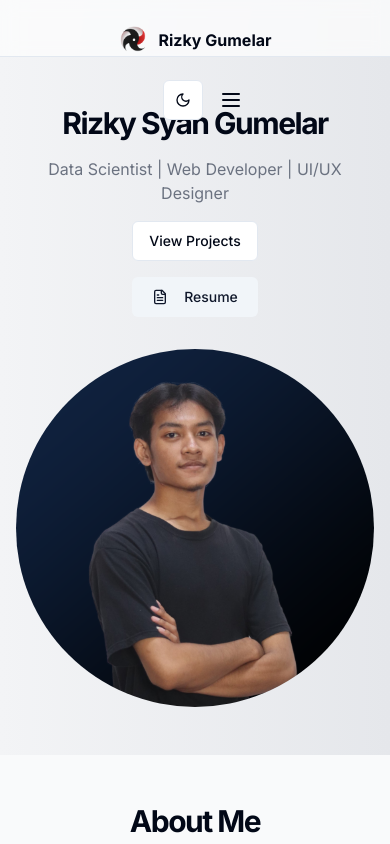
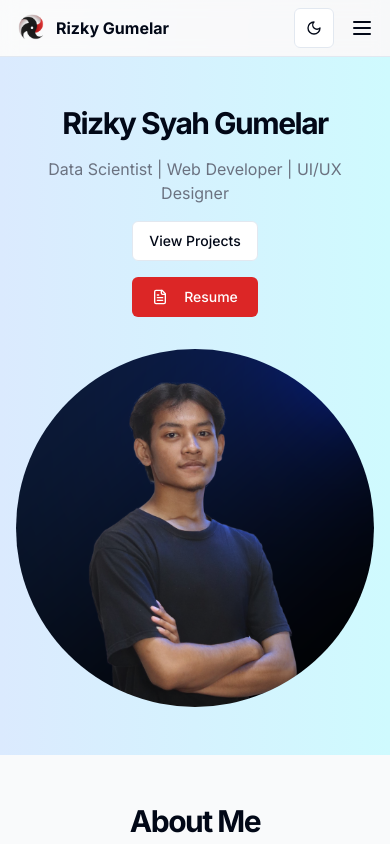
Before and after one commit to rizky-gumelar/rizky-gumelar.github.io, a Next.js app: page / in a window 390 px wide. Shown: the top 844 px of the page. Built offline with nearby package versions, Linux system fonts and the light colour scheme.

Commit message:
fix responsive

```diff
--- a/app/page.tsx
+++ b/app/page.tsx
@@ -17,7 +17,7 @@ export default function Home() {
   return (
     <div className="flex flex-col items-center justify-center min-h-screen">
       {/* Hero Section */}
-      <section className="w-full py-12 md:py-16 lg:py-24 xl:py-40 bg-gradient-to-r from-gray-100 to-gray-200 dark:from-gray-900 dark:to-gray-800">
+      <section className="w-full py-12 md:py-16 lg:py-24 xl:py-40 bg-gradient-to-r from-blue-100 to-cyan-100 dark:from-blue-900 dark:to-cyan-900">
         <div className="container px-4 md:px-6">
           <div className="flex flex-col md:flex-row items-center justify-between space-y-8 md:space-y-0 md:space-x-8">
             <div className="flex flex-col items-center md:items-start space-y-4 text-center md:text-left md:w-1/2">
@@ -31,7 +31,7 @@ export default function Home() {
                 <Button variant="outline" asChild>
                   <Link href="#projects">View Projects</Link>
                 </Button>
-                <Button variant="secondary" asChild>
+                <Button variant="secondary" asChild className="bg-red-600 hover:bg-red-700 text-white">
                   <Link href="/MyCV.pdf" target="_blank">
                     <FileText className="mr-2 h-4 w-4" /> Resume
                   </Link>
@@ -39,7 +39,7 @@ export default function Home() {
               </div>
             </div>
             <div className="md:w-1/2 flex justify-center animate-fade-in animation-delay-600">
-              <Image src="/pic2.png" alt="Rizky Syah Gumelar" width={400} height={400} className="rounded-full" />
+              <Image src="/pic3.png" alt="Rizky Syah Gumelar" width={400} height={400} className="rounded-full" />
             </div>
           </div>
         </div>
@@ -66,7 +66,9 @@ export default function Home() {
       {/* Skills Sections */}
       <section
         id="skills"
-        className="w-full py-12 md:py-24 bg-gradient-to-r from-gray-100 to-gray-200 dark:from-gray-900 dark:to-gray-800"
+        // className="w-full py-12 md:py-24 bg-gradient-to-r from-gray-100 to-gray-200 dark:from-gray-900 dark:to-gray-800"
+        className="w-full py-12 md:py-24 bg-gradient-to-r from-blue-100 to-cyan-100 dark:from-blue-900 dark:to-cyan-900"
+
       >
         <div className="container px-4 md:px-6">
           <h2 className="text-3xl font-bold tracking-tighter sm:text-4xl md:text-5xl text-center mb-12">Skills</h2>
@@ -154,7 +156,7 @@ export default function Home() {
       {/* Contact Section */}
       <section
         id="contact"
-        className="w-full py-12 md:py-24 bg-gradient-to-r from-gray-100 to-gray-200 dark:from-gray-900 dark:to-gray-800"
+        className="w-full py-12 md:py-24 bg-gradient-to-r from-blue-100 to-cyan-100 dark:from-blue-900 dark:to-cyan-900"
       >
         <div className="container px-4 md:px-6">
           <h2 className="text-3xl font-bold tracking-tighter sm:text-4xl md:text-5xl mb-8 text-center">Contact Me</h2>
--- a/components/header.tsx
+++ b/components/header.tsx
@@ -12,8 +12,8 @@ export function Header() {
 
   return (
     <header className="sticky top-0 z-50 w-full border-b bg-background/95 backdrop-blur supports-[backdrop-filter]:bg-background/60">
-      <div className="container flex flex-col md:flex-row h-14 md:h-auto items-center justify-between">
-        <Link href="/" className="flex items-center space-x-2 py-6 whitespace-nowrap flex-shrink-0">
+      <div className="container flex md:flex-row h-14 md:h-auto items-center justify-between">
+        <Link href="/" className="flex items-center space-x-2 py-6">
           <Image src="/logo.png" alt="Logo" width={32} height={32} />
           <span className="font-bold">Rizky Gumelar</span>
         </Link>
@@ -27,9 +27,9 @@ export function Header() {
             <Link href="#ui-ux-design">UI/UX Design</Link> */}
             <Link href="#projects">Projects</Link>
             <Link href="#contact">Contact</Link>
-            <Button asChild className="w-full md:w-auto">
+            {/* <Button asChild className="w-full md:w-auto">
               <Link href="#contact">Hire Me</Link>
-            </Button>
+            </Button> */}
           </nav>
           <ThemeToggle />
           <button className="md:hidden" onClick={() => setIsMenuOpen(!isMenuOpen)}>
```
Also changed, not shown: public/pic3.png (added).
